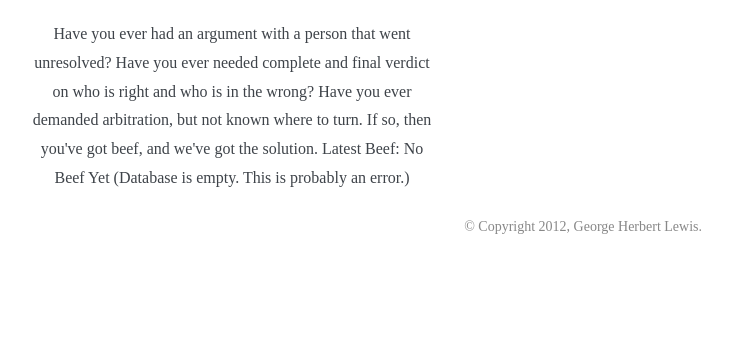
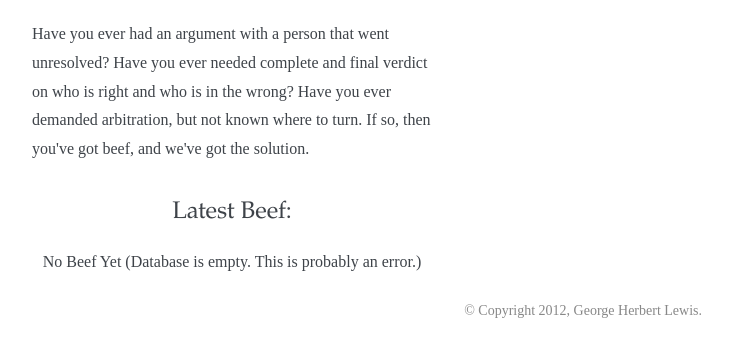
Before and after one commit to ghl3/IveGotBeef, a Flask app: page / in a window 1280 px wide. Shown: the part 81-438 px from the top of the page, without its empty margins (408-1137 px from the left). Run offline with Flask 2, Linux system fonts and the light colour scheme; some libraries are stand-ins or nearby versions.

Commit message:
Added a PlainText option and updated index

```diff
--- a/static/style.css
+++ b/static/style.css
@@ -32,6 +32,7 @@ body {
 }
 
 
+
 /* Document: Contains the header, the main, the sidebar, and the footer */
 div.document {
     width: 940px;
@@ -43,6 +44,10 @@ div.documentwrapper {
   width: 100%;
 }
 
+
+.PlainText {
+  text-align: left;
+}
 
 /* Nav bar and User info */
 
--- a/templates/index.html
+++ b/templates/index.html
@@ -5,13 +5,15 @@
 <!-- Fill in the Middle template -->
 {% block body %}
 
+<div class="PlainText">
 Have you ever had an argument with a person that went unresolved?
 Have you ever needed complete and final verdict on who is right and who is in the wrong?
 Have you ever demanded arbitration, but not known where to turn.
 
 If so, then you've got beef, and we've got the solution.
+</div>
 
-Latest Beef:
+<h2>Latest Beef:</h2>
 
 {% include "beef_list.html" %}
 
```
